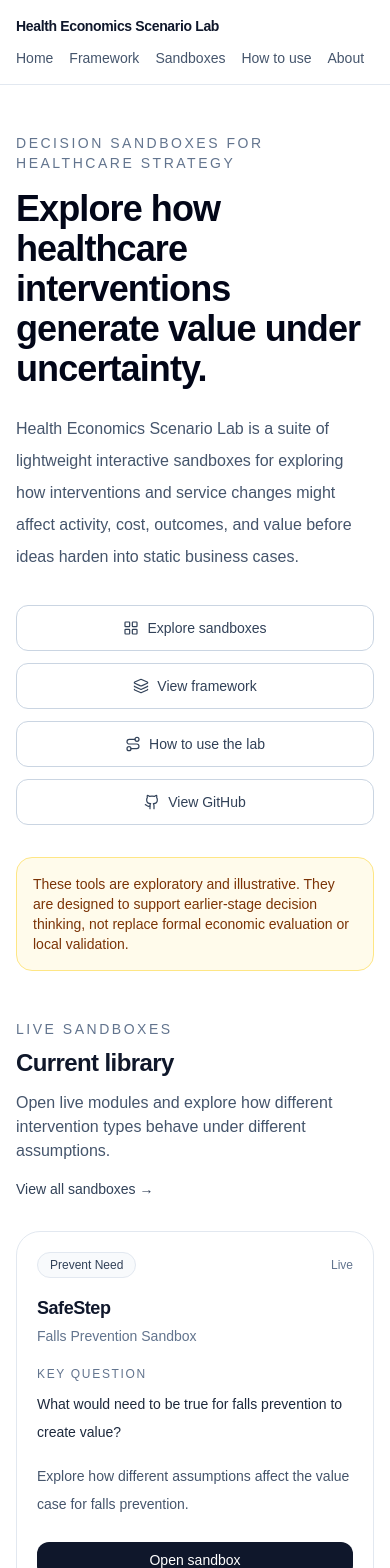
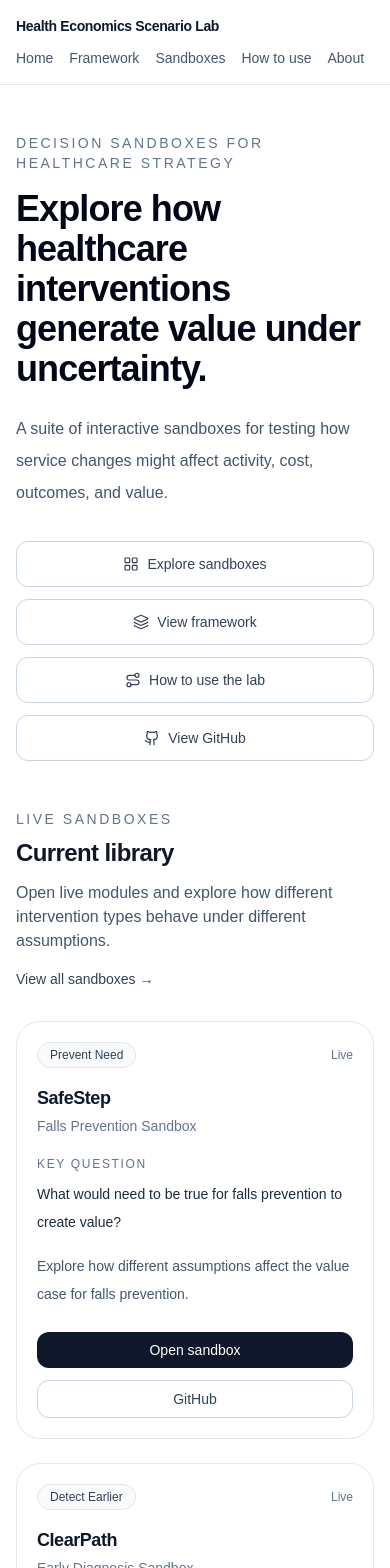
Before and after one commit to olivercareyncl/health-economics-scenario-lab, a Next.js app in the folder site/: page / in a window 390 px wide. Shown: the top 1568 px of the page. Built offline with nearby package versions, Linux system fonts and the light colour scheme.

Commit message:
Update page.tsx

```diff
--- a/site/src/app/page.tsx
+++ b/site/src/app/page.tsx
@@ -19,7 +19,13 @@ export default function HomePage() {
         <h1 className="mt-4 max-w-4xl text-4xl font-semibold tracking-tight text-slate-950 md:text-5xl">
           Explore how healthcare interventions generate value under uncertainty.
         </h1>
-        <p className="mt-6 max-w-3xl text-base leading-8 text-slate-600 md:text-lg">
+
+        <p className="mt-6 max-w-3xl text-base leading-8 text-slate-600 md:hidden">
+          A suite of interactive sandboxes for testing how service changes might
+          affect activity, cost, outcomes, and value.
+        </p>
+
+        <p className="mt-6 hidden max-w-3xl text-base leading-8 text-slate-600 md:block md:text-lg">
           Health Economics Scenario Lab is a suite of lightweight interactive
           sandboxes for exploring how interventions and service changes might
           affect activity, cost, outcomes, and value before ideas harden into
@@ -57,7 +63,7 @@ export default function HomePage() {
           </Link>
         </div>
 
-        <div className="mt-8 max-w-3xl rounded-2xl border border-amber-200 bg-amber-50 p-4 text-sm text-amber-900">
+        <div className="mt-8 hidden max-w-3xl rounded-2xl border border-amber-200 bg-amber-50 p-4 text-sm text-amber-900 md:block">
           These tools are exploratory and illustrative. They are designed to
           support earlier-stage decision thinking, not replace formal economic
           evaluation or local validation.
@@ -120,7 +126,7 @@ export default function HomePage() {
             </Link>
           </div>
 
-          <div className="mt-6 flex flex-wrap gap-3 text-sm text-slate-700">
+          <div className="mt-6 hidden flex-wrap gap-3 text-sm text-slate-700 md:flex">
             {[
               "Population at risk",
               "Coverage",
```
